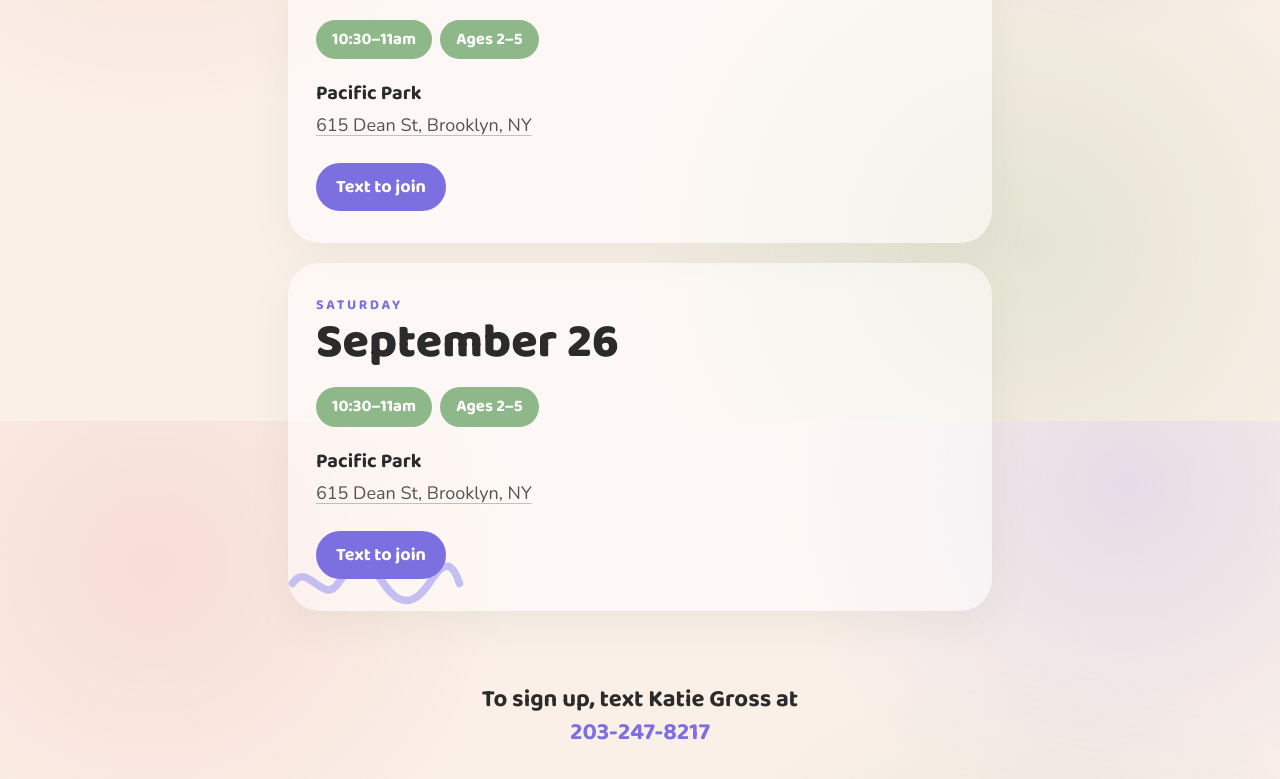
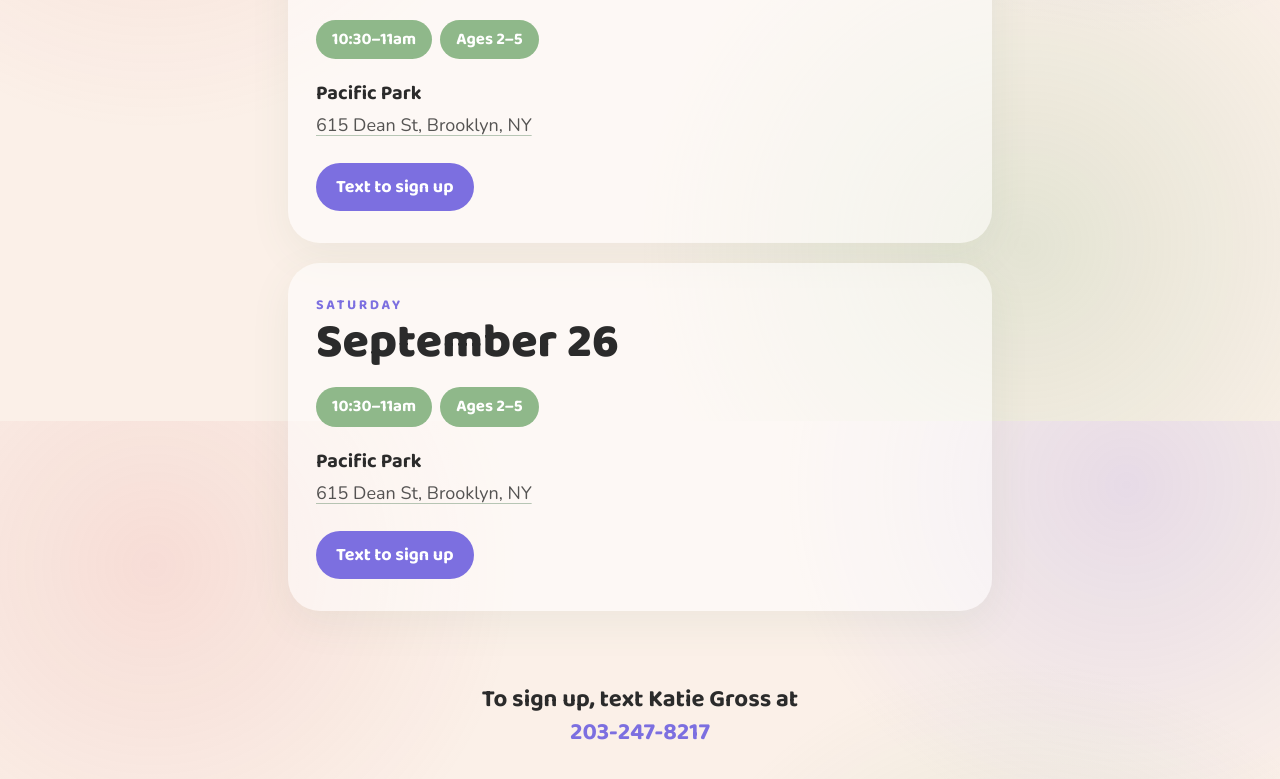
Before and after one commit to ktgross15/rosebud-childrens-yoga, a Next.js app: page /schedule in a window 1280 px wide. Shown: the part 379-1158 px from the top of the page. Built offline with nearby package versions, Linux system fonts and the light colour scheme.

Commit message:
removed extra quiggle and changed to sign up vs join

```diff
--- a/app/schedule/page.tsx
+++ b/app/schedule/page.tsx
@@ -1,7 +1,6 @@
 import type { Metadata } from "next";
 import { ClassCard } from "@/components/class-card";
 import { DotGrid } from "@/components/dot-grid";
-import { Wave } from "@/components/wave";
 import { getUpcomingClasses } from "@/lib/classes";
 
 export const metadata: Metadata = {
@@ -16,7 +15,6 @@ export default function SchedulePage() {
   return (
     <div className="relative flex min-w-0 flex-1 flex-col pb-8 pt-8">
       <DotGrid className="top-0 right-2 hidden opacity-80 sm:grid" />
-      <Wave className="pointer-events-none absolute bottom-8 left-0 hidden w-44 text-purple sm:block" />
 
       <h1 className="reveal font-display text-4xl font-extrabold text-ink sm:text-5xl">
         Schedule
--- a/components/class-card.tsx
+++ b/components/class-card.tsx
@@ -31,7 +31,7 @@ export function ClassCard({ yogaClass }: { yogaClass: YogaClass }) {
         href={SMS_HREF}
         className="mt-6 inline-flex rounded-full bg-purple px-5 py-2.5 font-display text-lg font-bold text-white no-underline transition-transform duration-200 hover:-translate-y-0.5"
       >
-        Text to join
+        Text to sign up
       </a>
     </article>
   );
```
